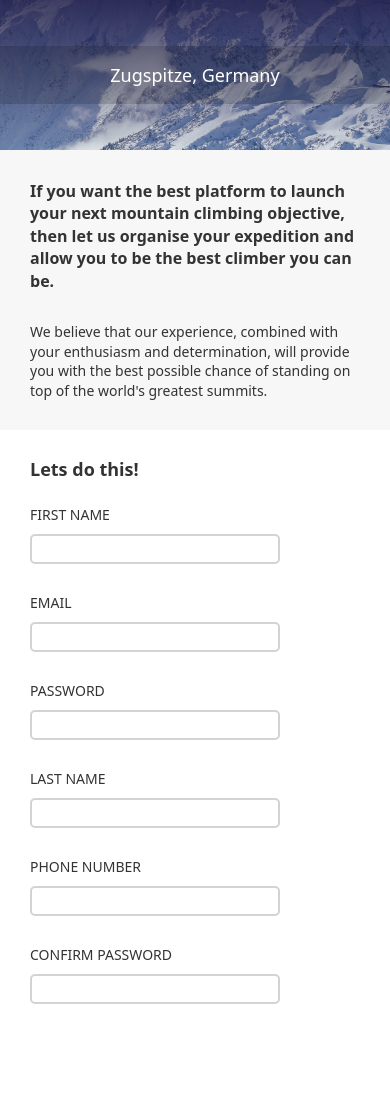
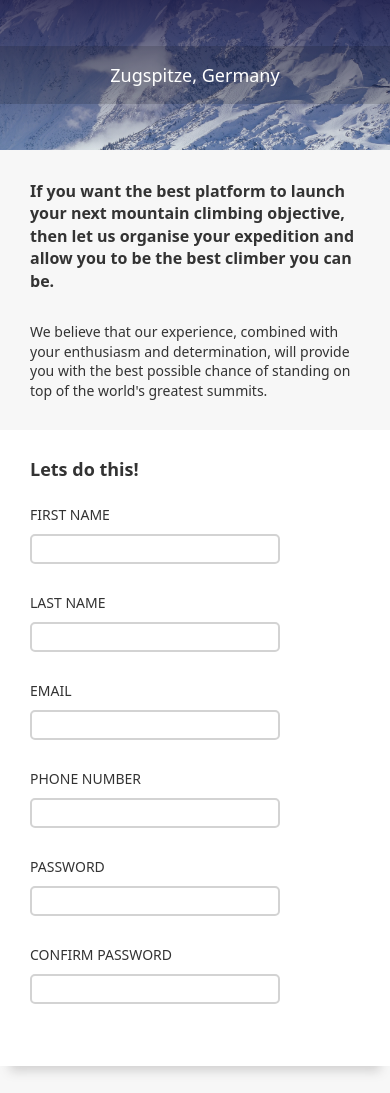
Before and after one commit to krupkajohny/Sign-up-form, a plain HTML site: page index.html in a window 390 px wide. Shown: the top 1093 px of the page. Drawn offline with Linux system fonts and the light colour scheme.

Commit message:
final-update

```diff
--- a/index.html
+++ b/index.html
@@ -35,38 +35,45 @@
       <div class="second-row-right">
         <h2>Lets do this!</h2>
         <form name="signUpForm" class="form grid-2-colls-equal">
+          <!-- FIRST NAME -->
           <div class="input flex flex-column">
             <label for="firstName">FIRST NAME</label>
             <input type="text" name="firstName" class="firstName" />
             <div class="firstNameMsg error"></div>
           </div>
+
+          <!-- LAST NAME -->
+          <div class="input flex flex-column">
+            <label for="lastName">LAST NAME</label>
+            <input type="text" name="lastName" class="lastName" />
+            <div class="lastNameMsg error"></div>
+          </div>
+
+          <!-- MAIL -->
           <div class="input flex flex-column">
             <label for="email">EMAIL</label>
-            <input type="text" name="email" class="email" />
+            <input type="text" name="email" class="email">
             <div class="emailMsg error"></div>
           </div>
+
+          <!-- PHONE -->
+          <div class="input flex flex-column">
+            <label for="phoneNumber">PHONE NUMBER</label>
+            <input type="tel" name="phoneNumclass" class="phoneNumber"/>
+            <div class="phoneNumberMsg error"></div>
+          </div>
+
+          <!-- PASS -->
           <div class="input flex flex-column">
             <label for="password">PASSWORD</label>
             <input type="password" name="password" class="firstPassword" />
             <div class="firstPasswordMsg error"></div>
           </div>
-          <div class="input flex flex-column">
-            <label for="lastName">LAST NAME</label>
-            <input type="text" name="lastName" class="lastName" />
-            <div class="lastNameMsg error"></div>
-          </div>
-          <div class="input flex flex-column">
-            <label for="phoneNumber">PHONE NUMBER</label>
-            <input type="tel" name="phoneNumber" class="phoneNumber" />
-            <div class="phoneNumberMsg error"></div>
-          </div>
+
+          <!-- PASS CONFIRM -->
           <div class="input flex flex-column">
             <label for="confirmPassword">CONFIRM PASSWORD</label>
-            <input
-              type="password"
-              name="confirmPassword"
-              class="confirmPassword"
-            />
+            <input type="password" name="confirmPassword" class="confirmPassword"/>
             <div class="confirmPasswordMsg error"></div>
           </div>
         </form>
--- a/style.css
+++ b/style.css
@@ -252,8 +252,8 @@ MEDIA QUERIES  -  1rem = 10px, 1em = 16px
   }
 }
 
-/* max-width = 400px (1em=16px => 25*16 = 400px) */
-@media (max-width: 25em) {
+/* max-width = 450px (1em=16px => 28.125*16 = 450px) */
+@media (max-width: 28.125em) {
   .grid-2-colls-equal {
     display: block;
   }
@@ -261,4 +261,8 @@ MEDIA QUERIES  -  1rem = 10px, 1em = 16px
   .input {
     margin-bottom: 2rem;
   }
+
+  .second-row-right {
+    padding-bottom: 0;
+  }
 }
```
